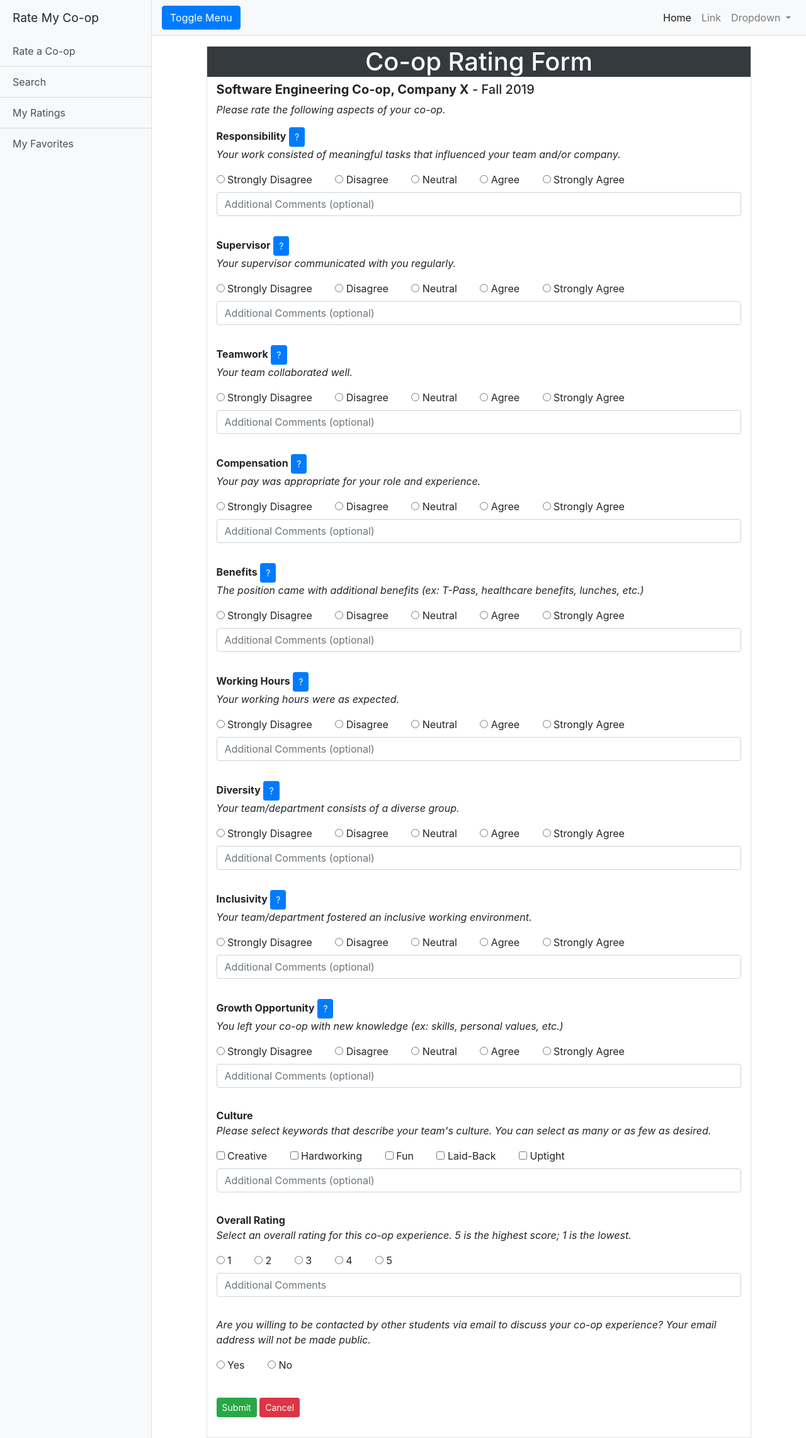
After one commit to monist-david/ratemycoop, a Django app: page /ratingform/ in a window 1280 px wide. The commit adds this page. Shown: the whole page at 63% size. Run offline with Django 3.2, Linux system fonts and the light colour scheme; some libraries are stand-ins or nearby versions.

Commit message:
Rating Form

```diff
--- /dev/null
+++ b/index/templates/index/ratingform.html
@@ -0,0 +1,149 @@
+{% extends 'student_base.html' %}
+
+{% block head %}
+{% endblock %}
+
+{% block css %}
+    {% load static %}
+    <meta charset="utf-8">
+    <meta name="viewport" content="width=device-width, initial-scale=1, shrink-to-fit=no">
+    <meta name="description" content="">
+    <meta name="author" content="">
+
+    <title>Simple Sidebar - Start Bootstrap Template</title>
+
+    <!-- Bootstrap core CSS -->
+    <link href="{% static 'index/vendor/bootstrap/css/bootstrap.min.css' %}" rel="stylesheet">
+
+    <!-- Custom styles for this template -->
+    <link href="{% static 'index/css/simple-sidebar.css' %}" rel="stylesheet">
+
+{% endblock %}
+
+
+{% block bodypage %}
+    <div class="d-flex" id="wrapper">
+        <!-- Page Content -->
+        <div id="page-content-wrapper">
+            <section class="container-fluid border mt-3 col-12 col-md-10">
+                <header>
+                    <div class="row">
+                        <div class="w-100">
+                            <h1 class="bg-dark text-white text-center">Co-op Rating Form</h1>
+                        </div>
+                    </div>
+                </header>
+
+                <article id="ratingform">
+                    <form class="createratingform" role="form">
+                        <div class="row">
+                            <div class="col">
+                                <h5><strong>Software Engineering Co-op, Company X</strong> - Fall 2019</h5>
+                            </div>
+                        </div>
+                        <div class="row">
+                            <div class="col">
+                                <p><i>Please rate the following aspects of your co-op.</i></p>
+                            </div>
+                        </div>
+
+                        {% for c in form_categories %}
+                        <div class="form-group row">
+                            <div class="form-group col">
+                                <p class="col-form-label col-xs-12" style="padding: 0">
+                                    <strong>{{c.name}}</strong>
+                                    <button type="button" class="btn btn-sm btn-primary" data-toggle="popover" data-html="true"
+                                            data-content=
+                                                    "<div>
+                                                    {% for p in c.popover %}
+                                                    <div><b>{{p.value}}</b>: {{p.description}}</div>
+                                                    {% endfor %}
+                                                    </div>">?</button>
+                                </p>
+                                <p class="col-form-label col-xs-12" style="padding: 0"><i>{{c.description}}</i><p/>
+                                <div class="input-group" style="display: inline-block">
+                                    {% for r in radio_buttons %}
+                                    <label class="radio-inline" for="{{c.keyword}}_{{r.keyword}}" style="margin-right: 2em">
+                                        <input type="radio" id="{{c.keyword}}_{{r.keyword}}" name="{{c.keyword}}" value="{{r.value}}" required="true">
+                                        <i></i> {{r.name}}
+                                    </label>
+                                    {% endfor %}
+                                </div>
+                                <input class="form-control" type="text" id="{{c.keyword}}_comments" name="comments" placeholder="Additional Comments (optional)">
+                            </div>
+                        </div>
+                        {% endfor %}
+
+                        <div class="form-group row">
+                            <div class="form-group col">
+                                <p class="col-form-label col-xs-12" style="padding: 0"><strong>{{culture.name}}</strong></p>
+                                <p class="col-form-label col-xs-12" style="padding: 0"><i>{{culture.description}}</i><p/>
+                                <div class="input-group" style="display: inline-block">
+                                    {% for ch in checkboxes %}
+                                    <label for="{{culture.keyword}}_{{ch.keyword}}" style="margin-right: 2em">
+                                        <input type="checkbox" id="{{culture.keyword}}_{{ch.keyword}}" name="{{culture.keyword}}" value="{{ch.value}}">
+                                        <i></i> {{ch.name}}
+                                    </label>
+                                    {% endfor %}
+                                </div>
+                                <input class="form-control" type="text" id="{{culture.keyword}}_comments" name="comments" placeholder="Additional Comments (optional)">
+                            </div>
+                        </div>
+
+                        <div class="form-group row">
+                            <div class="form-group col">
+                                <p class="col-form-label col-xs-12" style="padding: 0"><strong>{{overall_rating.name}}</strong></p>
+                                <p class="col-form-label col-xs-12" style="padding: 0"><i>{{overall_rating.description}}</i><p/>
+                                <div class="input-group" style="display: inline-block">
+                                    {% for ov in overall_rating_values %}
+                                    <label class="radio-inline" for="{{overall_rating.keyword}}_{{ov.keyword}}" style="margin-right: 2em">
+                                        <input type="radio" id="{{overall_rating.keyword}}_{{ov.keyword}}" name="{{overall_rating.keyword}}" value="{{ov.value}}" required="true">
+                                        <i></i> {{ov.name}}
+                                    </label>
+                                    {% endfor %}
+                                </div>
+                                <input class="form-control" type="text" id="{{overall_rating.keyword}}_comments" name="comments" placeholder="Additional Comments">
+                            </div>
+                        </div>
+
+                        <div class="form-group row">
+                            <div class="form-group col">
+                                <p class="col-form-label col-xs-12" style="padding: 0"><i>{{contact_opt_in.description}}</i><p/>
+                                <div class="input-group" style="display: inline-block">
+                                    {% for co in contact_opt_in_values %}
+                                    <label class="radio-inline" for="{{contact_opt_in.keyword}}_{{co.keyword}}" style="margin-right: 2em">
+                                        <input type="radio" id="{{contact_opt_in.keyword}}_{{co.keyword}}" name="{{contact_opt_in.keyword}}" value="{{co.value}}" required="true">
+                                        <i></i> {{co.name}}
+                                    </label>
+                                    {% endfor %}
+                                </div>
+                            </div>
+                        </div>
+
+                        <div class="form-group row">
+                            <div class="form-group col">
+                                <a href="{% url 'index:search' %}" class="btn btn-sm btn-success">Submit</a>
+                                <a href="{% url 'index:search' %}" class="btn btn-sm btn-danger">Cancel</a>
+                            </div>
+                        </div>
+
+                    </form>
+                </article>
+
+            </section>
+        </div>
+    </div>
+
+    <!-- /#page-content-wrapper -->
+{% endblock %}
+
+{% block js %}
+<script>
+$(document).ready(function(){
+  $('[data-toggle="popover"]').popover();
+});
+
+
+
+</script>
+{% endblock %}
--- a/index/templates/student_base.html
+++ b/index/templates/student_base.html
@@ -38,7 +38,7 @@
     <div class="bg-light border-right" id="sidebar-wrapper">
         <div class="sidebar-heading">Rate My Co-op</div>
         <div class="list-group list-group-flush">
-            <a href="#" class="list-group-item list-group-item-action bg-light">Rate a Co-op</a>
+            <a href="{% url 'index:ratingform' %}" class="list-group-item list-group-item-action bg-light">Rate a Co-op</a>
             <a href="#" class="list-group-item list-group-item-action bg-light">Search</a>
             <a href="#" class="list-group-item list-group-item-action bg-light">My Ratings</a>
             <a href="#" class="list-group-item list-group-item-action bg-light">My Favorites</a>
--- a/index/urls.py
+++ b/index/urls.py
@@ -1,8 +1,9 @@
 from django.urls import path
-from .views import SearchView,  IndexView
+from .views import SearchView,  IndexView, RatingFormView
 
 app_name = 'index'
 urlpatterns = [
     path('', IndexView.as_view(), name='index'),
     path('search/', SearchView.as_view(), name='search'),
+    path('ratingform/', RatingFormView.as_view(), name='ratingform'),
 ]
--- a/index/views.py
+++ b/index/views.py
@@ -1,5 +1,6 @@
 from django.shortcuts import render
-from django.views.generic import TemplateView
+from django.views.generic import TemplateView, FormView
+from django import forms
 from django.views.decorators.csrf import csrf_exempt
 from index.forms import SearchForm
 
@@ -25,3 +26,314 @@ class IndexView(TemplateView):
 
     def post(self, request):
         return render(request, self.template_name)
+
+
+class CreateRatingForm(forms.Form):
+    comments = forms.CharField(required=False)
+
+
+class RatingFormView(FormView):
+    form_class = CreateRatingForm
+    template_name = "index/ratingform.html"
+
+    def get_context_data(self, **kwargs):
+        context = super().get_context_data(**kwargs)
+
+        form_categories = [
+            {
+                'name': 'Responsibility',
+                'description': 'Your work consisted of meaningful tasks that influenced your team and/or company.',
+                'keyword': 'responsibility',
+                'popover': [
+                    {
+                        'value': 'Strongly Disagree',
+                        'description': "Your works' quality does not matter at all.",
+                    },
+                    {
+                        'value': 'Neutral',
+                        'description': "Your work is checked and approved before submitting.",
+                    },
+                    {
+                        'value': 'Strongly Agree',
+                        'description': 'Your work is carefully checked and approved before submitting.',
+                    },
+                ]
+            },
+            {
+                'name': 'Supervisor',
+                'description': 'Your supervisor communicated with you regularly.',
+                'keyword': 'supervisor',
+                'popover': [
+                    {
+                        'value': 'Strongly Disagree',
+                        'description': 'Your supervisor never checks in with you.',
+                    },
+                    {
+                        'value': 'Neutral',
+                        'description': 'Your supervisor sometimes checks in with you.',
+                    },
+                    {
+                        'value': 'Strongly Agree',
+                        'description': 'Your supervisor frequently checks in with you.',
+                    },
+                ]
+            },
+            {
+                'name': 'Teamwork',
+                'description': 'Your team collaborated well.',
+                'keyword': 'teamwork',
+                'popover': [
+                    {
+                        'value': 'Strongly Disagree',
+                        'description': 'You do your own work and there is no collaboration.',
+                    },
+                    {
+                        'value': 'Neutral',
+                        'description': 'There is some collaboration.',
+                    },
+                    {
+                        'value': 'Strongly Agree',
+                        'description': 'You frequently work in a team.',
+                    },
+                ]
+            },
+            {
+                'name': 'Compensation',
+                'description': 'Your pay was appropriate for your role and experience.',
+                'keyword': 'compensation',
+                'popover': [
+                    {
+                        'value': 'Strongly Disagree',
+                        'description': 'You are not satisfied with your compensation at all.',
+                    },
+                    {
+                        'value': 'Neutral',
+                        'description': 'You are somewhat satisfied with your compensation.',
+                    },
+                    {
+                        'value': 'Strongly Agree',
+                        'description': 'You are 100% satisfied with your compensation.',
+                    },
+                ]
+            },
+            {
+                'name': 'Benefits',
+                'description': 'The position came with additional benefits (ex: T-Pass, healthcare benefits, lunches, etc.)',
+                'keyword': 'benefits',
+                'popover': [
+                    {
+                        'value': 'Strongly Disagree',
+                        'description': 'There are no additional benefits.',
+                    },
+                    {
+                        'value': 'Neutral',
+                        'description': 'There are some additional benefits.',
+                    },
+                    {
+                        'value': 'Strongly Agree',
+                        'description': 'There are many additional benefits.',
+                    },
+                ]
+            },
+            {
+                'name': 'Working Hours',
+                'description': 'Your working hours were as expected.',
+                'keyword': 'working_hours',
+                'popover': [
+                    {
+                        'value': 'Strongly Disagree',
+                        'description': 'Your required working hours deviated from what was initially expected.',
+                    },
+                    {
+                        'value': 'Neutral',
+                        'description': 'Your working hours slightly deviated from what was expected.',
+                    },
+                    {
+                        'value': 'Strongly Agree',
+                        'description': 'Your working hours were as expected.',
+                    },
+                ]
+            },
+            {
+                'name': 'Diversity',
+                'description': 'Your team/department consists of a diverse group.',
+                'keyword': 'diversity',
+                'popover': [
+                    {
+                        'value': 'Strongly Disagree',
+                        'description': 'Your team consisted of little to no diversity.',
+                    },
+                    {
+                        'value': 'Neutral',
+                        'description': 'Your team had some diversity.',
+                    },
+                    {
+                        'value': 'Strongly Agree',
+                        'description': 'Your team was made up of diverse cultures and backgrounds.',
+                    },
+                ]
+            },
+            {
+                'name': 'Inclusivity',
+                'description': 'Your team/department fostered an inclusive working environment.',
+                'keyword': 'inclusivity',
+                'popover': [
+                    {
+                        'value': 'Strongly Disagree',
+                        'description': 'The work environment was not inclusive of all people and their ideas.',
+                    },
+                    {
+                        'value': 'Neutral',
+                        'description': 'The work environment was usually inclusive.',
+                    },
+                    {
+                        'value': 'Strongly Agree',
+                        'description': 'The work environment actively included everyone.',
+                    },
+                ]
+            },
+            {
+                'name': 'Growth Opportunity',
+                'description': 'You left your co-op with new knowledge (ex: skills, personal values, etc.)',
+                'keyword': 'growth_opportunity',
+                'popover': [
+                    {
+                        'value': 'Strongly Disagree',
+                        'description': 'You learned no new things and/or you were not given the opportunity to learn.',
+                    },
+                    {
+                        'value': 'Neutral',
+                        'description': 'You learned a few new skills or personal values that you can apply in the future.',
+                    },
+                    {
+                        'value': 'Strongly Agree',
+                        'description': 'You learned many new skills and were given many learning opportunities.',
+                    },
+                ]
+            },
+        ]
+
+        radio_buttons = [
+            {
+                'keyword': 's_dis',
+                'value': 'strongly_disagree',
+                'name': 'Strongly Disagree'
+            },
+            {
+                'keyword': 'dis',
+                'value': 'disagree',
+                'name': 'Disagree'
+            },
+            {
+                'keyword': 'n',
+                'value': 'neutral',
+                'name': 'Neutral'
+            },
+            {
+                'keyword': 'ag',
+                'value': 'agree',
+                'name': 'Agree'
+            },
+            {
+                'keyword': 's_ag',
+                'value': 'strongly_agree',
+                'name': 'Strongly Agree'
+            },
+        ]
+
+        culture = {
+                'name': 'Culture',
+                'description': "Please select keywords that describe your team's culture. You can select as many or as few as desired.",
+                'keyword': 'culture',
+        }
+
+        checkboxes = [
+            {
+                'keyword': 'creative',
+                'name': 'Creative',
+                'value': 'creative',
+            },
+            {
+                'keyword': 'hardworking',
+                'name': 'Hardworking',
+                'value': 'hardworking',
+            },
+            {
+                'keyword': 'fun',
+                'name': 'Fun',
+                'value': 'fun',
+            },
+            {
+                'keyword': 'laidback',
+                'name': 'Laid-Back',
+                'value': 'laidback',
+            },
+            {
+                'keyword': 'uptight',
+                'name': 'Uptight',
+                'value': 'uptight',
+            },
+        ]
+
+        overall_rating = {
+            'name': 'Overall Rating',
+            'description': "Select an overall rating for this co-op experience. 5 is the highest score; 1 is the lowest.",
+            'keyword': 'overall_rating'
+        }
+
+        overall_rating_values = [
+            {
+                'keyword': 'one',
+                'name': '1',
+                'value': 'one',
+            },
+            {
+                'keyword': 'two',
+                'name': '2',
+                'value': 'two',
+            },
+            {
+                'keyword': 'three',
+                'name': '3',
+                'value': 'three',
+            },
+            {
+                'keyword': 'four',
+                'name': '4',
+                'value': 'four',
+            },
+            {
+                'keyword': 'five',
+                'name': '5',
+                'value': 'five',
+            },
+        ]
+
+        contact_opt_in = {
+            'name': 'Contact Opt-In',
+            'description': "Are you willing to be contacted by other students via email to discuss your co-op experience? Your email address will not be made public.",
+            'keyword': 'contact_opt_in',
+        }
+
+        contact_opt_in_values = [
+            {
+                'keyword': 'yes',
+                'name': 'Yes',
+                'value': 'yes',
+            },
+            {
+                'keyword': 'no',
+                'name': 'No',
+                'value': 'no',
+            }
+        ]
+
+        context['form_categories'] = form_categories
+        context['radio_buttons'] = radio_buttons
+        context['culture'] = culture
+        context['checkboxes'] = checkboxes
+        context['overall_rating'] = overall_rating
+        context['overall_rating_values'] = overall_rating_values
+        context['contact_opt_in'] = contact_opt_in
+        context['contact_opt_in_values'] = contact_opt_in_values
+        return context
```
Also changed, not shown: db.sqlite3, 1 other file.
